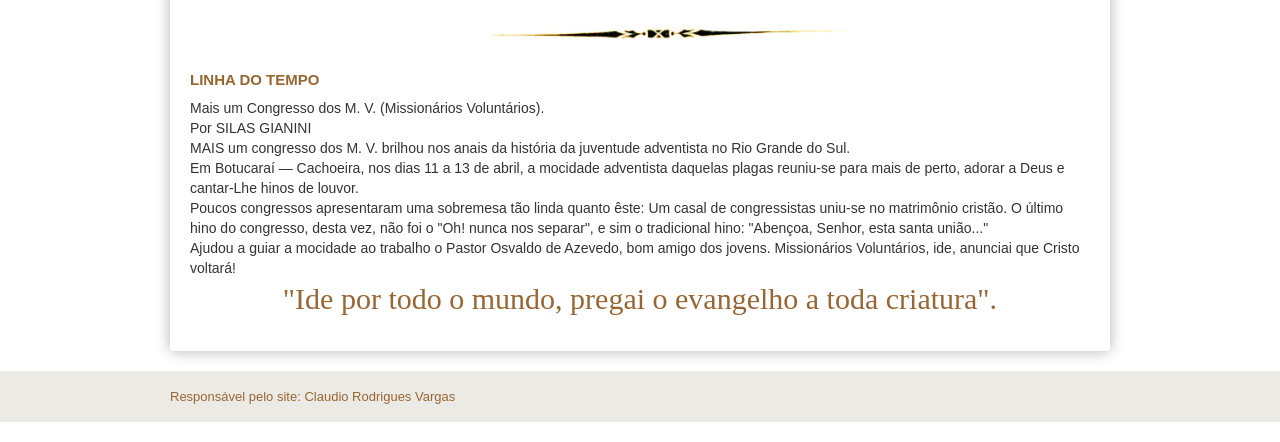
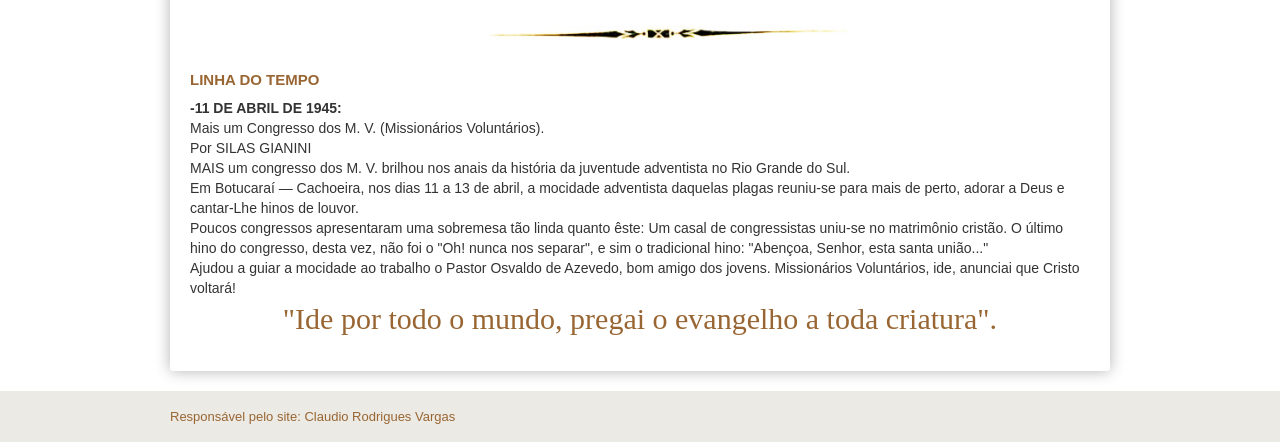
Before and after one commit to claudiovargas1955/claudiovargas1955.github.io, a Jekyll site: the page built from _pages/história-da-iasd-bosque.html, in a window 1280 px wide, cut to the strip 977-1419 px from the top of the page. Built offline with Jekyll 4.4.1, drawn with Linux system fonts in a browser that asks for light colours; some web fonts are replaced.

Commit message:
Update história-da-iasd-bosque.html

```diff
--- a/_pages/história-da-iasd-bosque.html
+++ b/_pages/história-da-iasd-bosque.html
@@ -114,6 +114,7 @@ figure.foto-legenda:hover figcaption {opacity: 5;
 <img class="dir3" style="float:center"; src="/images/separacao.jpg" class="img-responsive" width="400px" title="";/><br>
 
 <h5>LINHA DO TEMPO</h5>
+<b>-11 DE ABRIL DE 1945: </b><br>
 Mais um Congresso dos M. V. (Missionários Voluntários).<br>
 Por SILAS GIANINI<br>
 MAIS um congresso dos M. V. brilhou nos anais da história da juventude adventista no Rio Grande do Sul. <br>
```
